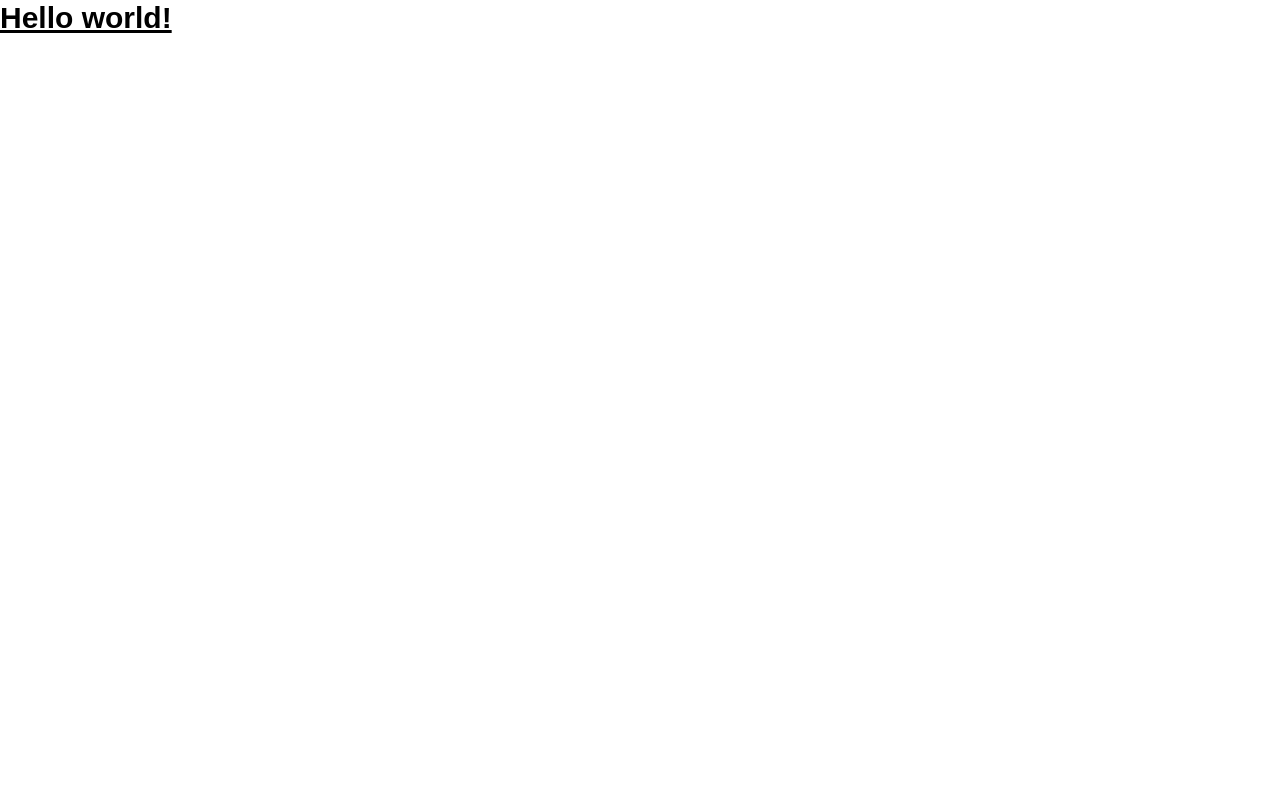
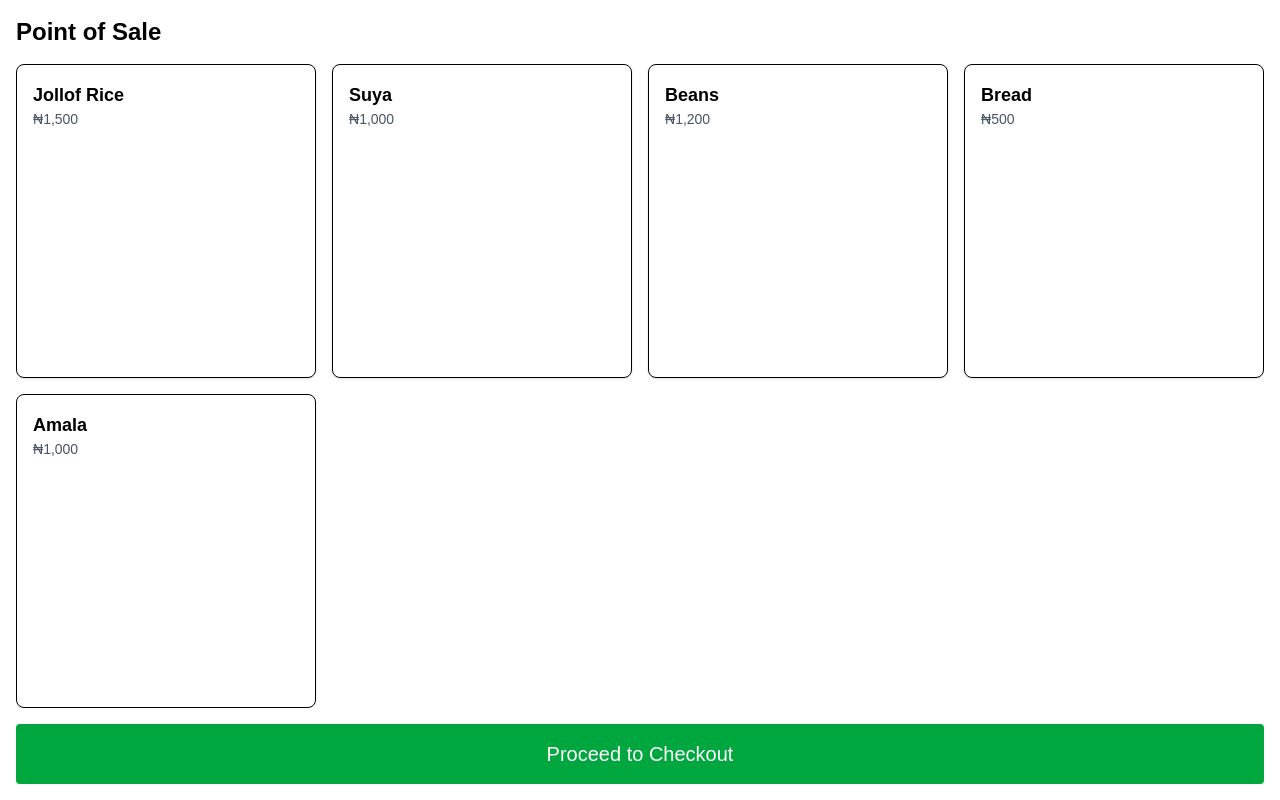
Before and after one commit to lala-tech-nig/namaexressweb, a Next.js app: page / in a window 1280 px wide. Built offline with nearby package versions, Linux system fonts and the light colour scheme.

Commit message:
new dashboard

```diff
--- a/app/page.js
+++ b/app/page.js
@@ -1,9 +1,70 @@
-import Image from "next/image";
+// pages/index.js
+"use client";
+import { useState } from "react";
+import { useRouter } from "next/navigation";
+
+const products = [
+  { id: 1, name: "Jollof Rice", price: 1500 },
+  { id: 2, name: "Suya", price: 1000 },
+  { id: 3, name: "Beans", price: 1200 },
+  { id: 4, name: "Bread", price: 500 },
+  { id: 5, name: "Amala", price: 1000 },
+];
 
 export default function Home() {
+  const [selected, setSelected] = useState({});
+  const router = useRouter();
+
+  const addItem = (product) => {
+    setSelected((prev) => ({
+      ...prev,
+      [product.id]: {
+        ...product,
+        quantity: prev[product.id]?.quantity + 1 || 1,
+      },
+    }));
+  };
+
+  const clearItem = (id) => {
+    setSelected((prev) => {
+      const newSelected = { ...prev };
+      delete newSelected[id];
+      return newSelected;
+    });
+  };
+
   return (
-    <h1 className="text-3xl font-bold underline">
-      Hello world!
-    </h1>
+    <div className="w-screen h-screen p-4 flex flex-col">
+      <h1 className="text-2xl font-bold mb-4">Point of Sale</h1>
+      <div className="grid grid-cols-2 sm:grid-cols-3 md:grid-cols-4 gap-4 flex-1 overflow-auto">
+        {products.map((product) => (
+          <div
+            key={product.id}
+            className="p-4 border rounded-lg shadow cursor-pointer relative"
+            onClick={() => addItem(product)}
+            onContextMenu={(e) => {
+              e.preventDefault();
+              clearItem(product.id);
+            }}
+          >
+            <p className="text-lg font-semibold">{product.name}</p>
+            <p className="text-sm text-gray-600">
+              ₦{product.price.toLocaleString()}
+            </p>
+            {selected[product.id] && (
+              <span className="absolute top-1 right-1 bg-red-500 text-white rounded-full w-6 h-6 flex items-center justify-center">
+                {selected[product.id].quantity}
+              </span>
+            )}
+          </div>
+        ))}
+      </div>
+      <button
+        className="mt-4 bg-green-600 text-white p-4 rounded text-xl"
+        onClick={() => router.push("/checkout?data=" + encodeURIComponent(JSON.stringify(selected)))}
+      >
+        Proceed to Checkout
+      </button>
+    </div>
   );
 }
```
